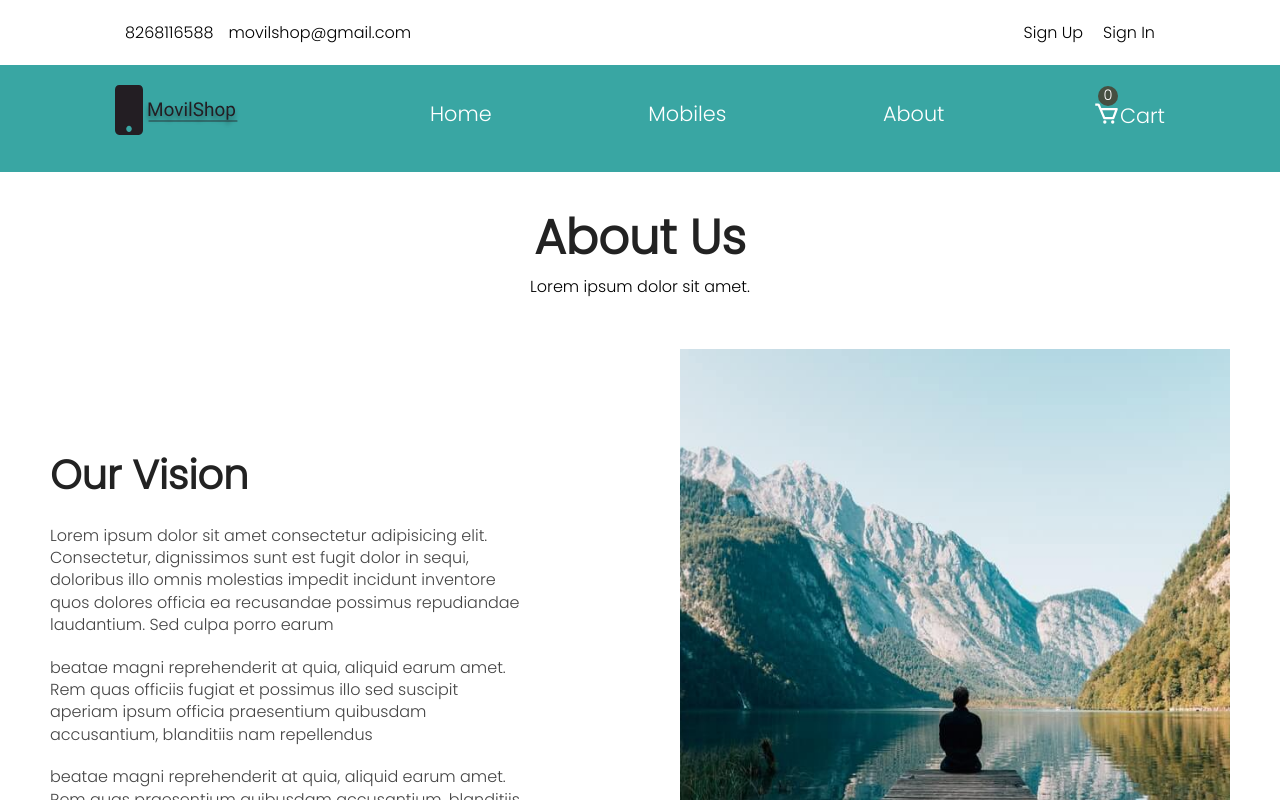
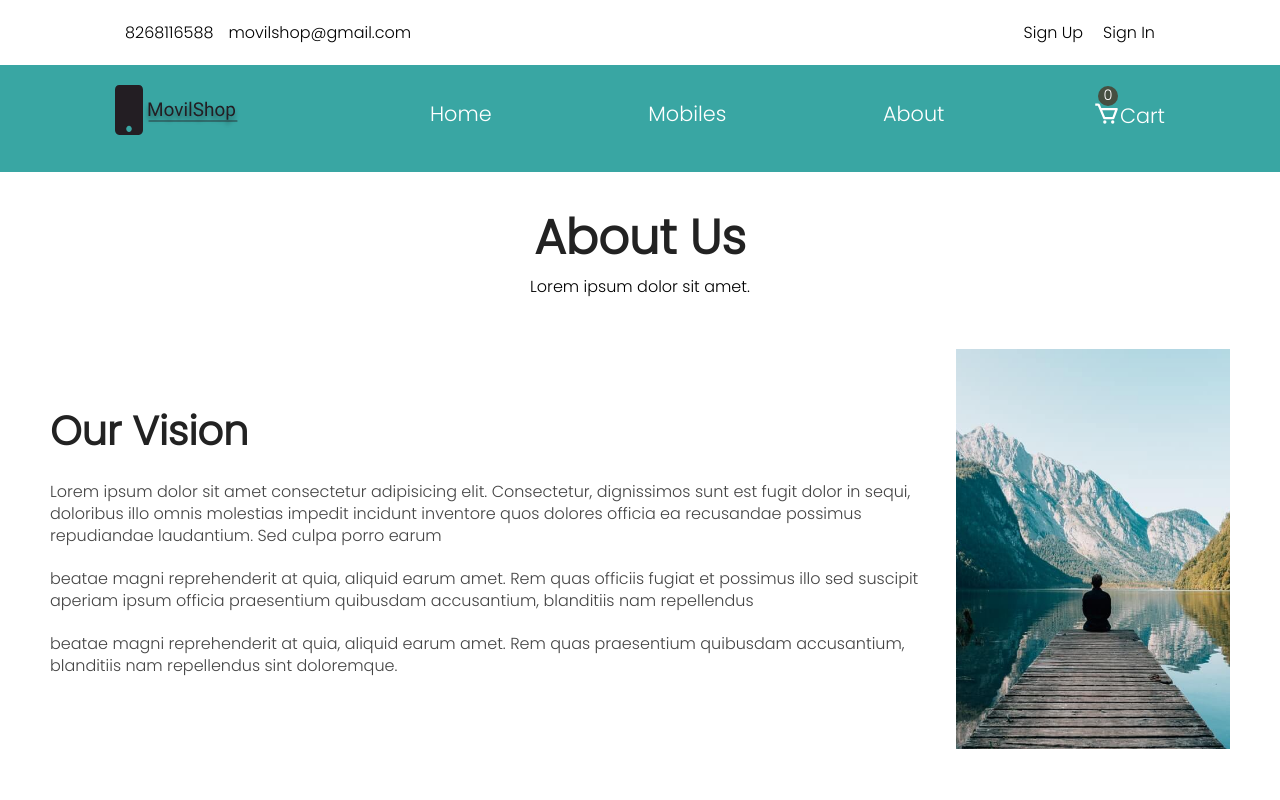
Before and after one commit to ddepu11/movil_shop_cient_side_react, a React (Create React App) app: page /about in a window 1280 px wide. Shown: the top 800 px of the page. Built offline with nearby package versions, Linux system fonts and the light colour scheme; no server answers.

Commit message:
style: filter side bar

```diff
--- a/src/screens/AboutScreen.jsx
+++ b/src/screens/AboutScreen.jsx
@@ -29,10 +29,15 @@ const About = () => (
             doloremque.
           </p>
         </div>
-        <img src={aboutUs1} alt="aboutus_1" />
+        <div className="image">
+          <img src={aboutUs1} alt="aboutus_1" />
+        </div>
       </div>
+
       <div className="approach flex">
-        <img src={aboutUs2} alt="aboutus_1" />
+        <div className="image">
+          <img src={aboutUs2} alt="aboutus_1" />
+        </div>
         <div className="right">
           <h1>Our Approach</h1>
           <p>
@@ -52,6 +57,7 @@ const About = () => (
           </p>
         </div>
       </div>
+
       <div className="vision flex">
         <div className="left">
           <h1>Our Process</h1>
@@ -72,7 +78,9 @@ const About = () => (
             sint doloremque.
           </p>
         </div>
-        <img src={aboutUs3} alt="aboutus_3" />
+        <div className="image">
+          <img src={aboutUs3} alt="aboutus_3" />
+        </div>
       </div>
     </Wrapper>
   </>
@@ -88,17 +96,21 @@ const Wrapper = styled.main`
     color: #222;
     font-size: 3em;
   }
+
   P {
     font-size: 1em;
     margin-bottom: 50px;
   }
+
   .vision {
     margin-bottom: 100px;
+    align-items: flex-start;
+
     .left {
       text-align: start;
       align-self: center;
       margin-right: 10px;
-      padding: 0 150px 0 0;
+      /* padding: 0 150px 0 0; */
       h1 {
         font-size: 2.5em;
         margin-bottom: 20px;
@@ -110,19 +122,37 @@ const Wrapper = styled.main`
         color: #444;
       }
     }
-    img {
-      width: 550px;
-      height: 600px;
-      object-fit: cover;
+
+    .image {
+      width: auto;
+      height: 400px;
+      img {
+        width: 100%;
+        height: 100%;
+        object-fit: cover;
+      }
     }
   }
+
   .approach {
     margin-bottom: 100px;
+    align-items: flex-start;
+
+    .image {
+      width: auto;
+      height: 400px;
+      img {
+        width: 100%;
+        height: 100%;
+        object-fit: cover;
+      }
+    }
+
     .right {
       text-align: start;
       align-self: center;
       margin-left: 10px;
-      padding: 0 0px 0 150px;
+      /* padding: 0 0px 0 150px; */
       h1 {
         font-size: 2.5em;
         margin-bottom: 20px;
@@ -134,10 +164,52 @@ const Wrapper = styled.main`
         color: #444;
       }
     }
-    img {
-      width: 550px;
-      height: 600px;
-      object-fit: cover;
+  }
+
+  @media screen and (max-width: 660px) {
+    padding: 10px 00px;
+
+    h2 {
+      color: #222;
+      font-size: 1.8em;
+    }
+
+    P {
+      font-size: 0.9em;
+      margin-bottom: 40px;
+    }
+
+    .vision,
+    .approach {
+      flex-direction: column;
+      .left,
+      .right {
+        text-align: center;
+
+        h1 {
+          font-size: 1.8em;
+          margin-bottom: 10px;
+        }
+
+        p {
+          margin-bottom: 18px;
+          line-height: 1.2;
+        }
+      }
+
+      .image {
+        /* display: none; */
+        padding: 0 10px;
+      }
+      border-bottom: 1px dashed var(--little-light-color);
+      padding-bottom: 10px;
+      margin-bottom: 15px;
+    }
+
+    .approach {
+      .right {
+        margin-top: 15px;
+      }
     }
   }
 `;
--- a/src/screens/mobiles/FiltersScreen.jsx
+++ b/src/screens/mobiles/FiltersScreen.jsx
@@ -1,25 +1,31 @@
 import React from 'react';
 import styled from 'styled-components';
-import { AiFillStar } from 'react-icons/ai';
+import { AiFillStar, AiOutlineClose } from 'react-icons/ai';
 import PropTypes from 'prop-types';
 import Button from '../../components/Button';
 import FilterScreenLogic from './logic/FilterScreenLogic';
 
-const FiltersScreen = ({ handleButtons, handleInput, filters }) => {
-  const { clearFilters, colors, ram, brands } = FilterScreenLogic();
+const FiltersScreen = ({
+  handleButtons,
+  handleInput,
+  filters,
+  filterBarRef,
+}) => {
+  const { clearFilters, colors, ram, brands, closeFilterSideBar } =
+    FilterScreenLogic(filterBarRef);
 
   return (
-    <Wrapper>
+    <Wrapper ref={filterBarRef}>
       <div className="filters_div">
         <form>
-          <div className="form-control">
+          <div className="form-control flex search">
             <input
               type="text"
               onChange={handleInput}
-              className="search"
               placeholder="search"
               name="search"
             />
+            <AiOutlineClose className="close" onClick={closeFilterSideBar} />
           </div>
 
           <div className="form-control">
@@ -52,13 +58,10 @@ const FiltersScreen = ({ handleButtons, handleInput, filters }) => {
                 pb="5px"
                 pt="5px"
                 ml="10px"
-                width="55%"
+                width="100%"
                 handleClick={() => handleButtons('avgStar', '5')}
               >
-                <div
-                  className="flex"
-                  style={{ justifyContent: 'space-between' }}
-                >
+                <div className="flex" style={{ justifyContent: 'flex-start' }}>
                   <span>5</span>&nbsp; <AiFillStar />
                   <span>and above</span>
                 </div>
@@ -71,13 +74,10 @@ const FiltersScreen = ({ handleButtons, handleInput, filters }) => {
                 pb="5px"
                 pt="5px"
                 ml="10px"
-                width="55%"
+                width="100%"
                 handleClick={() => handleButtons('avgStar', '4')}
               >
-                <div
-                  className="flex"
-                  style={{ justifyContent: 'space-between' }}
-                >
+                <div className="flex" style={{ justifyContent: 'flex-start' }}>
                   <span>4</span>&nbsp; <AiFillStar />
                   <span>and above</span>
                 </div>
@@ -90,13 +90,10 @@ const FiltersScreen = ({ handleButtons, handleInput, filters }) => {
                 pb="5px"
                 pt="5px"
                 ml="10px"
-                width="55%"
+                width="100%"
                 handleClick={() => handleButtons('avgStar', '3')}
               >
-                <div
-                  className="flex"
-                  style={{ justifyContent: 'space-between' }}
-                >
+                <div className="flex" style={{ justifyContent: 'flex-start' }}>
                   <span>3</span>&nbsp; <AiFillStar />
                   <span>and above</span>
                 </div>
@@ -109,13 +106,10 @@ const FiltersScreen = ({ handleButtons, handleInput, filters }) => {
                 pb="5px"
                 pt="5px"
                 ml="10px"
-                width="55%"
+                width="100%"
                 handleClick={() => handleButtons('avgStar', '2')}
               >
-                <div
-                  className="flex"
-                  style={{ justifyContent: 'space-between' }}
-                >
+                <div className="flex" style={{ justifyContent: 'flex-start' }}>
                   <span>2</span>&nbsp; <AiFillStar />
                   <span>and above</span>
                 </div>
@@ -128,13 +122,10 @@ const FiltersScreen = ({ handleButtons, handleInput, filters }) => {
                 pb="5px"
                 pt="5px"
                 ml="10px"
-                width="55%"
+                width="100%"
                 handleClick={() => handleButtons('avgStar', '1')}
               >
-                <div
-                  className="flex"
-                  style={{ justifyContent: 'space-between' }}
-                >
+                <div className="flex" style={{ justifyContent: 'flex-start' }}>
                   <span>1</span>&nbsp; <AiFillStar />
                   <span>and above</span>
                 </div>
@@ -259,13 +250,15 @@ FiltersScreen.propTypes = {
   handleButtons: PropTypes.func.isRequired,
   handleInput: PropTypes.func.isRequired,
   filters: PropTypes.object.isRequired,
+  filterBarRef: PropTypes.func.isRequired,
 };
 
 const Wrapper = styled.aside`
+  width: 20%;
+  position: sticky;
+  top: 1rem;
+
   .filters_div {
-    position: sticky;
-    top: 1rem;
-
     .form-control {
       margin-bottom: 25px;
 
@@ -278,14 +271,6 @@ const Wrapper = styled.aside`
         margin-bottom: 10px;
         color: rgb(94, 94, 94);
         letter-spacing: 2px;
-      }
-
-      .search {
-        font-size: 1.2em;
-        padding: 5px 10px;
-        border: 1px solid rgba(0, 0, 0, 0.35);
-        color: #333;
-        width: 100%;
       }
 
       select {
@@ -341,15 +326,131 @@ const Wrapper = styled.aside`
       }
     }
 
-    .clear_filters {
-      padding: 5px 10px;
-      display: block;
-      width: 50%;
-      margin: 0 auto;
-      font-size: 1.2em;
-      margin-top: 30px;
-      background: #222;
-      color: white;
+    .search {
+      input {
+        font-size: 1.2em;
+        padding: 5px 10px;
+        border: 1px solid rgba(0, 0, 0, 0.35);
+        color: #333;
+        width: 100%;
+      }
+      .close {
+        display: none;
+      }
+    }
+  }
+
+  @media screen and (max-width: 760px) {
+    position: absolute;
+    left: 0;
+    top: 1px;
+    z-index: 10;
+    background-color: var(--secondary-color);
+    width: 70%;
+    padding: 6px 12px;
+    transform: translateX(-100%);
+    transition: all 0.5s ease-in-out;
+
+    .filters_div {
+      .form-control {
+        .price_input {
+          width: 100%;
+        }
+
+        h5 {
+          font-size: 1.1em;
+          margin-bottom: 10px;
+          color: var(--light-color);
+          letter-spacing: 2px;
+        }
+
+        select {
+          font-size: 1.1em;
+          border: 1px solid rgba(0, 0, 0, 0.35);
+          padding: 3px 10px;
+          width: 100%;
+          background: var(--little-dark-color);
+          color: var(--light-color);
+        }
+
+        .custumer_rating_btns {
+          button {
+            div {
+              color: var(--light-color);
+            }
+          }
+        }
+
+        ul li {
+          padding: 0px 5px 10px;
+        }
+
+        ul li button {
+          font-size: 0.9em;
+          background: transparent;
+          color: var(--light-color);
+        }
+
+        p {
+          color: var(--light-color);
+          padding: 5px 0 0;
+        }
+
+        .ram {
+          margin-bottom: 10px;
+          padding: 0 0px 0 10px;
+          input {
+            margin-right: 8px;
+          }
+          label {
+            color: var(--light-color);
+          }
+        }
+
+        .colors {
+          button {
+            span {
+              color: var(--light-color);
+            }
+          }
+
+          .all_color {
+            font-size: 1.1em;
+            background: transparent;
+            color: var(--light-color);
+            margin-right: 5px;
+          }
+        }
+
+        .assured {
+          display: inline;
+          margin-right: 10px;
+          color: var(--light-color);
+        }
+      }
+      .search {
+        input {
+          font-size: 1.2em;
+          border: 1px solid rgba(0, 0, 0, 0.35);
+          color: var(--light-color);
+          background: var(--little-dark-color);
+        }
+
+        .close {
+          display: block;
+          color: var(--danger-color);
+          font-size: 2em;
+          margin-left: 5px;
+          cursor: pointer;
+        }
+      }
+
+      form {
+        button {
+          box-shadow: rgba(50, 50, 93, 0.25) 0px 6px 12px -2px,
+            rgba(0, 0, 0, 0.3) 0px 3px 7px -3px !important;
+        }
+      }
     }
   }
 `;
--- a/src/screens/mobiles/MobilesScreen.jsx
+++ b/src/screens/mobiles/MobilesScreen.jsx
@@ -2,6 +2,7 @@ import React from 'react';
 import styled from 'styled-components';
 import { BsGrid3X3Gap } from 'react-icons/bs';
 import { AiOutlineUnorderedList } from 'react-icons/ai';
+import { MdFilterList } from 'react-icons/md';
 import FiltersScreen from './FiltersScreen';
 import Hero from '../../components/Hero';
 import GridViewScreen from './views/GridViewScreen';
@@ -11,8 +12,15 @@ import MobileScreenLogic from './logic/MobileScreenLogic';
 import CircleLoader from '../../components/CircleLoader';
 
 const MobilesScreen = () => {
-  const { filteredMobile, handleInput, handleButtons, filters, mobileLoading } =
-    MobileScreenLogic();
+  const {
+    filteredMobile,
+    handleInput,
+    handleButtons,
+    filters,
+    mobileLoading,
+    showFilterSideBar,
+    filterBarRef,
+  } = MobileScreenLogic();
 
   if (mobileLoading) {
     return (
@@ -26,12 +34,14 @@ const MobilesScreen = () => {
       />
     );
   }
+
   return (
     <>
       <Hero title="mobiles" />
 
-      <Wrapper className="w-960">
+      <Wrapper className="w-960 flex">
         <FiltersScreen
+          filterBarRef={filterBarRef}
           filters={filters}
           handleButtons={handleButtons}
           handleInput={handleInput}
@@ -39,6 +49,7 @@ const MobilesScreen = () => {
 
         <section className="display_products">
           <header className="header flex">
+            <MdFilterList className="filter_icon" onClick={showFilterSideBar} />
             <h2>{filteredMobile.length} mobiles found</h2>
 
             <div className="sort_by">
@@ -83,23 +94,28 @@ const MobilesScreen = () => {
 };
 
 const Wrapper = styled.main`
-  padding: 40px 6px;
-  display: grid;
-  grid-template-columns: 200px 1fr;
-  gap: 20px;
+  padding: 30px 6px;
+  align-items: flex-start;
+  justify-content: space-between;
+  position: relative;
 
   .display_products {
-    position: sticky;
-    top: 5rem;
+    width: 78%;
     .header {
       justify-content: space-between;
       margin-bottom: 20px;
+
+      .filter_icon {
+        display: none;
+      }
+
       h2 {
         font-size: 1.2em;
         letter-spacing: 1px;
         text-transform: capitalize;
         font-weight: 500;
       }
+
       .sort_by {
         h2 {
           font-size: 1.1em;
@@ -125,6 +141,54 @@ const Wrapper = styled.main`
       }
     }
   }
+
+  @media screen and (max-width: 760px) {
+    display: block;
+    padding: 15px 6px;
+
+    .display_products {
+      width: 100%;
+
+      .header {
+        .filter_icon {
+          display: block;
+          font-size: 1.8em;
+          cursor: pointer;
+          color: var(--secondary-color);
+        }
+
+        h2 {
+          font-size: 1.1em;
+        }
+
+        .sort_by {
+          h2 {
+            font-size: 1em;
+          }
+
+          select {
+            padding: 4px 8px;
+          }
+        }
+
+        .view_by {
+          width: 20%;
+
+          span {
+            font-size: 1em;
+          }
+
+          button {
+            font-size: 1.1em;
+          }
+        }
+      }
+    }
+
+    .show_filter_bar {
+      transform: translateX(0%);
+    }
+  }
 `;
 
 export default MobilesScreen;
```
Also changed, not shown: src/screens/FooterScreen.jsx (+12 -5 lines), src/screens/mobiles/logic/FilterScreenLogic.jsx (+6 -2 lines), src/screens/mobiles/logic/MobileScreenLogic.jsx (+16 -2 lines).
